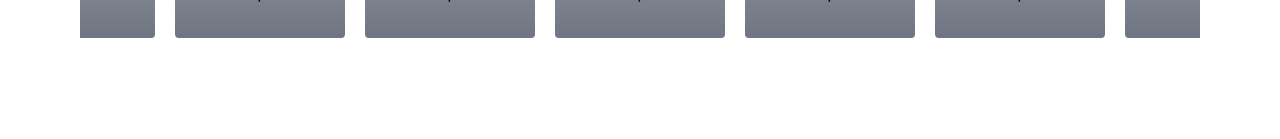
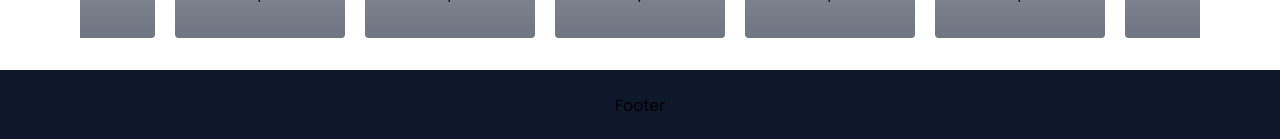
Before and after one commit to alishahi7645/hyper-movie, a React app: page /movies in a window 1280 px wide. Shown: the part 1435-1574 px from the top of the page. Before the commit the page ends 1473 px from the top, so only its background shows below. Built offline with nearby package versions, Linux system fonts and the light colour scheme; the HTML template or start-up script is replaced by a standard one.

Commit message:
added footer demo

```diff
--- a/src/App.jsx
+++ b/src/App.jsx
@@ -1,3 +1,4 @@
+import Footer from "./components/footer/Footer"
 import Header from "./components/header/Header"
 import Main from "./components/main/Main"
 
@@ -8,6 +9,7 @@ function App() {
     <>
       <Header/>
       <Main/>
+      <Footer/>
     </>
   )
 }
--- /dev/null
+++ b/src/components/footer/Footer.jsx
@@ -0,0 +1,11 @@
+import React from 'react'
+
+function Footer() {
+  return (
+    <footer className='text-center bg-slate-900 py-6 mt-8'>
+        Footer
+    </footer>
+  )
+}
+
+export default Footer
```
